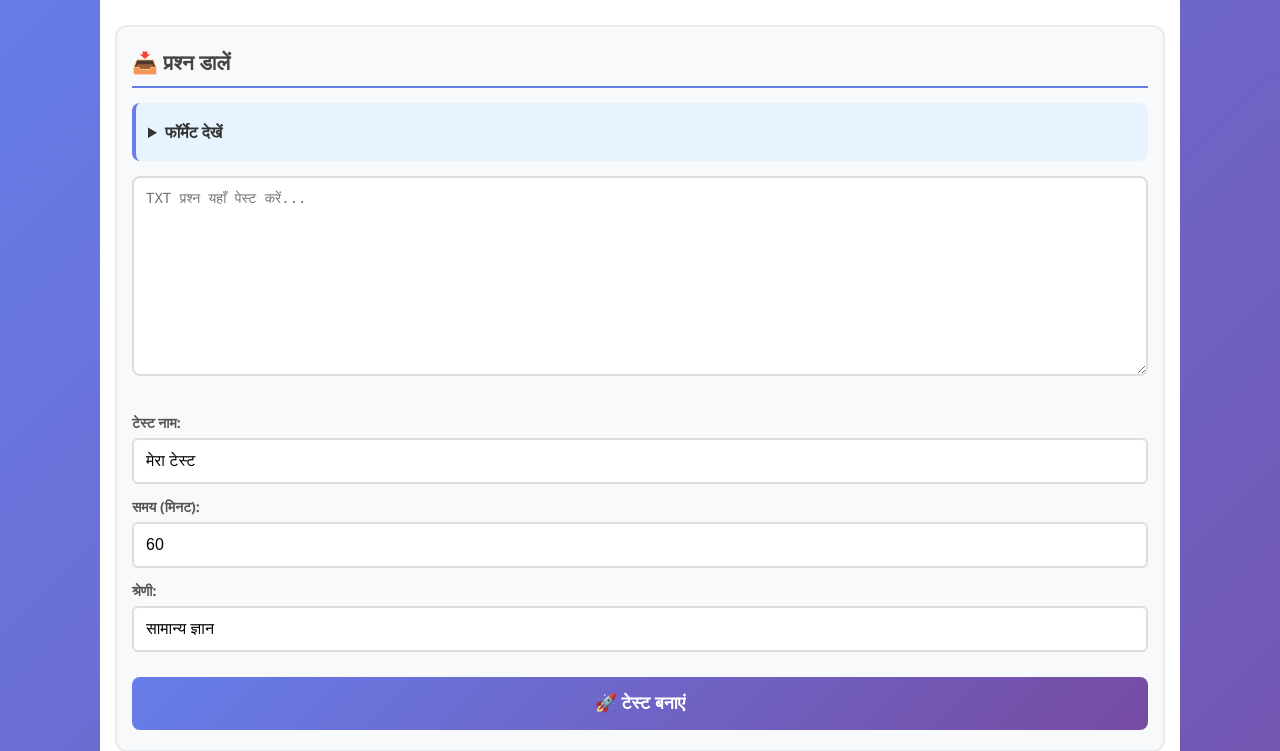
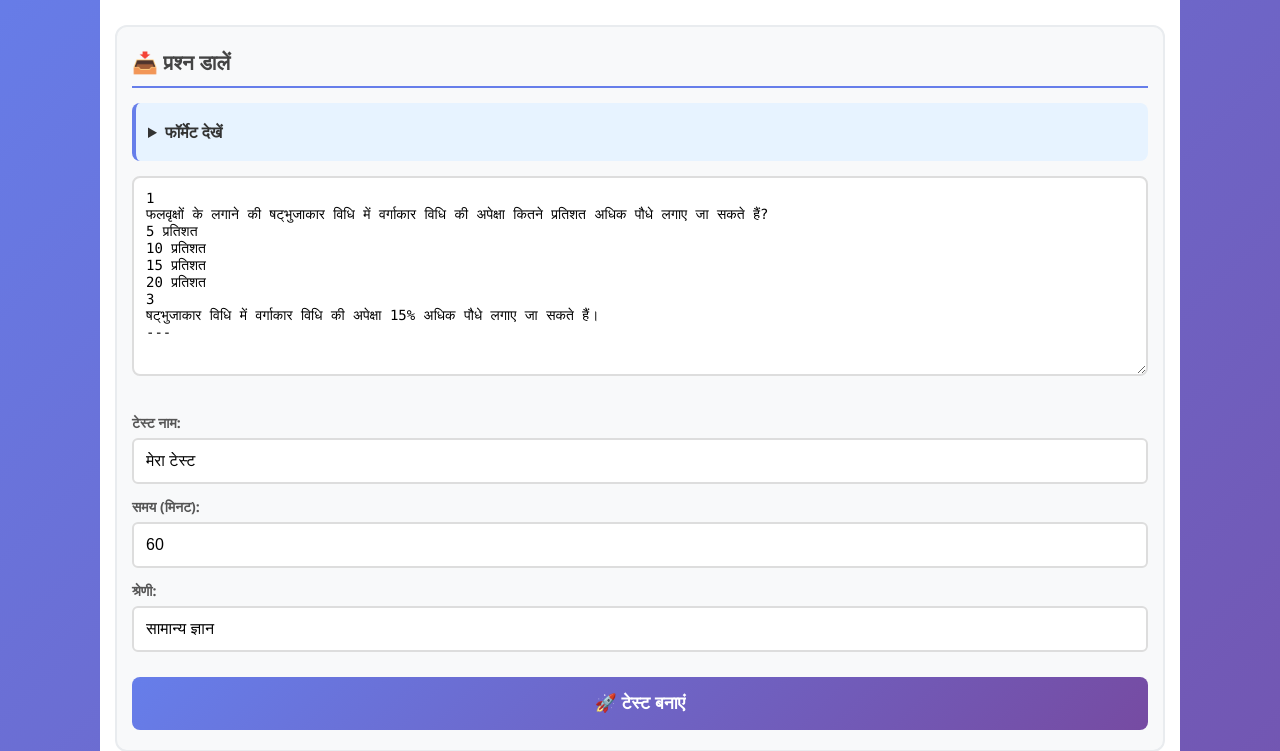
Before and after one commit to r84745752-art/Quiz, a Flask app: page / in a window 1280 px wide. Shown: the part 95-846 px from the top of the page. Run offline with Flask 3, Linux system fonts and the light colour scheme.

Commit message:
Update index.html

```diff
--- a/templates/index.html
+++ b/templates/index.html
@@ -97,10 +97,8 @@
     </div>
 
     <script>
-        // Fixed JavaScript with proper error handling
+        // Same JavaScript code as before
         async function generateQuiz() {
-            console.log("Generate button clicked"); // Debug
-
             const txtInput = document.getElementById('txtInput').value;
             const testName = document.getElementById('testName').value;
             const testDuration = document.getElementById('testDuration').value;
@@ -115,8 +113,6 @@
             document.getElementById('result-info').style.display = 'none';
 
             try {
-                console.log("Sending request to server..."); // Debug
-
                 const response = await fetch('/generate', {
                     method: 'POST',
                     headers: {
@@ -130,14 +126,7 @@
                     })
                 });
 
-                console.log("Response received:", response.status); // Debug
-
-                if (!response.ok) {
-                    throw new Error(`Server error: ${response.status}`);
-                }
-
                 const result = await response.json();
-                console.log("Result:", result); // Debug
 
                 if (result.success) {
                     document.getElementById('htmlOutput').value = result.html;
@@ -148,8 +137,7 @@
                     showMessage(`❌ त्रुटि: ${result.error}`, 'error');
                 }
             } catch (error) {
-                console.error("Error:", error); // Debug
-                showMessage('❌ सर्वर कनेक्शन त्रुटि! ' + error.message, 'error');
+                showMessage('❌ सर्वर कनेक्शन त्रुटि!', 'error');
             } finally {
                 document.getElementById('loading').style.display = 'none';
             }
@@ -164,13 +152,8 @@
 
             htmlOutput.select();
             htmlOutput.setSelectionRange(0, 99999);
-            navigator.clipboard.writeText(htmlOutput.value)
-                .then(() => {
+            navigator.clipboard.writeText(htmlOutput.value);
             showMessage('✅ कोड कॉपी हुआ!', 'success');
-                })
-                .catch(err => {
-                    showMessage('❌ कॉपी नहीं हो पाया!', 'error');
-                });
         }
 
         function downloadHTML() {
@@ -180,7 +163,6 @@
                 return;
             }
 
-            try {
             const testName = document.getElementById('testName').value.replace(/\s+/g, '_');
             const blob = new Blob([htmlOutput.value], { type: 'text/html' });
             const url = URL.createObjectURL(blob);
@@ -192,9 +174,6 @@
             document.body.removeChild(a);
             URL.revokeObjectURL(url);
             showMessage('✅ फाइल डाउनलोड हुई!', 'success');
-            } catch (error) {
-                showMessage('❌ डाउनलोड नहीं हो पाया!', 'error');
-            }
         }
 
         function previewQuiz() {
@@ -207,21 +186,6 @@
             const preview = document.getElementById('quizPreview');
             preview.innerHTML = htmlOutput.value;
             document.getElementById('previewModal').style.display = 'block';
-
-            // Fix for preview test start
-            setTimeout(() => {
-                const startBtn = preview.querySelector('.start-btn');
-                if (startBtn) {
-                    startBtn.onclick = function() {
-                        const welcomeScreen = preview.querySelector('#welcome-screen');
-                        const quizInterface = preview.querySelector('#quiz-interface');
-                        if (welcomeScreen && quizInterface) {
-                            welcomeScreen.style.display = 'none';
-                            quizInterface.style.display = 'block';
-                        }
-                    };
-                }
-            }, 100);
         }
 
         function closePreview() {
@@ -229,11 +193,9 @@
         }
 
         function showMessage(message, type) {
-            // Remove existing messages
             const existingMessages = document.querySelectorAll('.message');
             existingMessages.forEach(msg => msg.remove());
 
-            // Create new message
             const messageDiv = document.createElement('div');
             messageDiv.className = `message ${type}-message`;
             messageDiv.textContent = message;
@@ -248,7 +210,6 @@
                 z-index: 1000;
                 animation: slideIn 0.3s ease;
                 font-size: 14px;
-                max-width: 300px;
             `;
 
             if (type === 'success') {
@@ -260,13 +221,10 @@
             document.body.appendChild(messageDiv);
 
             setTimeout(() => {
-                if (messageDiv.parentNode) {
-                    messageDiv.parentNode.removeChild(messageDiv);
-                }
+                messageDiv.remove();
             }, 3000);
         }
 
-        // Close modal when clicking outside
         window.onclick = function(event) {
             const modal = document.getElementById('previewModal');
             if (event.target === modal) {
@@ -274,7 +232,7 @@
             }
         }
 
-        // Sample data with proper formatting
+        // Sample data
         window.onload = function() {
             document.getElementById('txtInput').value = `1
 फलवृक्षों के लगाने की षट्भुजाकार विधि में वर्गाकार विधि की अपेक्षा कितने प्रतिशत अधिक पौधे लगाए जा सकते हैं?
@@ -284,58 +242,8 @@
 20 प्रतिशत
 3
 षट्भुजाकार विधि में वर्गाकार विधि की अपेक्षा 15% अधिक पौधे लगाए जा सकते हैं।
----
-2
-राजस्थान में सोनामुखी (सनाय) की खेती का प्रमुख क्षेत्र है-
-जोधपुर
-उदयपुर
-बाँसवाड़ा
-टोंक
-1
-राजस्थान में सोनामुखी की खेती का प्रमुख क्षेत्र जोधपुर है।
 ---`;
-
-            console.log("Page loaded successfully"); // Debug
         }
-
-        // Add CSS for animations
-        const style = document.createElement('style');
-        style.textContent = \`
-            @keyframes slideIn {
-                from { transform: translateX(100%); opacity: 0; }
-                to { transform: translateX(0); opacity: 1; }
-            }
-
-            .loading {
-                text-align: center;
-                padding: 20px;
-            }
-
-            .spinner {
-                border: 4px solid #f3f3f3;
-                border-top: 4px solid #667eea;
-                border-radius: 50%;
-                width: 40px;
-                height: 40px;
-                animation: spin 1s linear infinite;
-                margin: 0 auto 10px;
-            }
-
-            @keyframes spin {
-                0% { transform: rotate(0deg); }
-                100% { transform: rotate(360deg); }
-            }
-
-            .result-info {
-                background: #d4edda;
-                color: #155724;
-                padding: 15px;
-                border-radius: 8px;
-                margin-top: 15px;
-                border: 1px solid #c3e6cb;
-            }
-        \`;
-        document.head.appendChild(style);
     </script>
 </body>
 </html>
```
Lines whose indentation alone changed are shown as unchanged.
